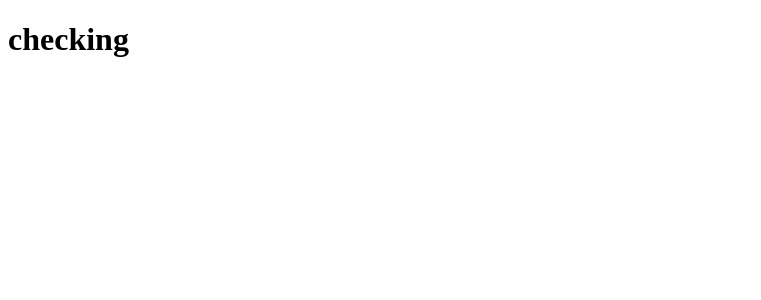
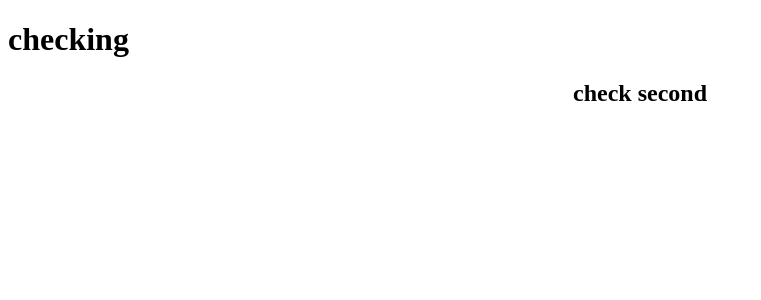
Before and after one commit to SathyaReact-375/Day5, a React (Create React App) app: page / in a window 1280 px wide. Shown: the top 300 px of the page, without its empty margins (0-761 px from the left). Built offline with nearby package versions, Linux system fonts and the light colour scheme.

Commit message:
checking

```diff
--- a/src/App.js
+++ b/src/App.js
@@ -4,6 +4,7 @@ function App() {
   return (
     <div>
       <h1>checking</h1>
+      <h2 style={{textAlign:'center'}}>check second</h2>
     </div>
   )
 }
```
Also changed, not shown: package.json (+7 -1 lines), 1 other file (tests, documents, lock files or other folders).
